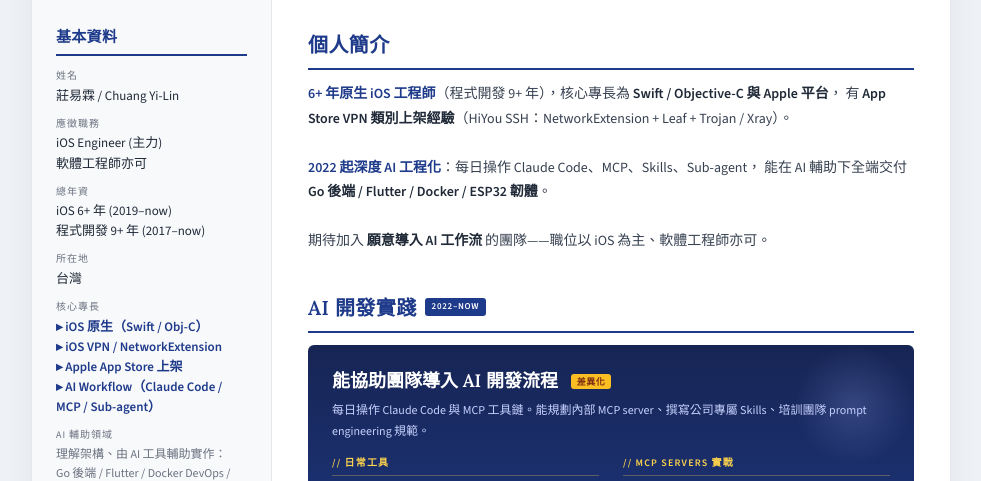
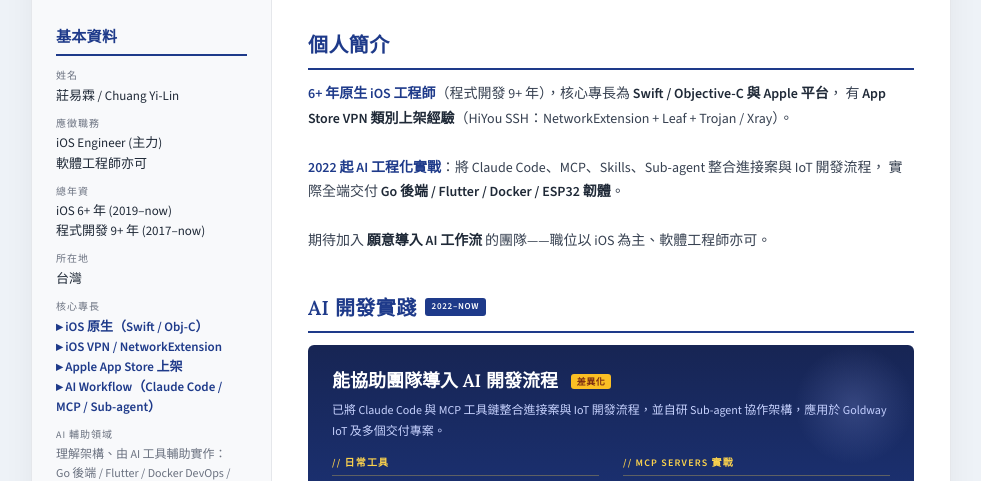
Before and after one commit to YiLin-Zhuang/YiLin-Zhuang.github.io, a plain HTML site: page resume/index.html in a window 1280 px wide. Shown: the part 246-727 px from the top of the page, without its empty margins (149-1130 px from the left). Drawn offline with nearby package versions, Linux system fonts and the light colour scheme.

Commit message:
Add files via upload

```diff
--- a/resume/index.html
+++ b/resume/index.html
@@ -583,8 +583,8 @@ a.proj-img:hover{opacity:.88}
           <span class="nv">6+ 年原生 iOS 工程師</span>（程式開發 9+ 年），核心專長為 <strong>Swift / Objective-C 與 Apple 平台</strong>，
           有 <strong>App Store VPN 類別上架經驗</strong>（HiYou SSH：NetworkExtension + Leaf + Trojan / Xray）。
           <br><br>
-          <span class="nv">2022 起深度 AI 工程化</span>：每日操作 Claude Code、MCP、Skills、Sub-agent，
-          能在 AI 輔助下全端交付 <strong>Go 後端 / Flutter / Docker / ESP32 韌體</strong>。
+          <span class="nv">2022 起 AI 工程化實戰</span>：將 Claude Code、MCP、Skills、Sub-agent 整合進接案與 IoT 開發流程，
+          實際全端交付 <strong>Go 後端 / Flutter / Docker / ESP32 韌體</strong>。
           <br><br>
           期待加入 <strong>願意導入 AI 工作流</strong> 的團隊——職位以 iOS 為主、軟體工程師亦可。
         </p>
@@ -596,7 +596,7 @@ a.proj-img:hover{opacity:.88}
         <div class="ai-box">
           <div class="ai-h">能協助團隊導入 AI 開發流程 <span class="badge">差異化</span></div>
           <p class="ai-sub">
-            每日操作 Claude Code 與 MCP 工具鏈。能規劃內部 MCP server、撰寫公司專屬 Skills、培訓團隊 prompt engineering 規範。
+            已將 Claude Code 與 MCP 工具鏈整合進接案與 IoT 開發流程，並自研 Sub-agent 協作架構，應用於 Goldway IoT 及多個交付專案。
           </p>
           <div class="ai-grid">
             <div class="col">
```
